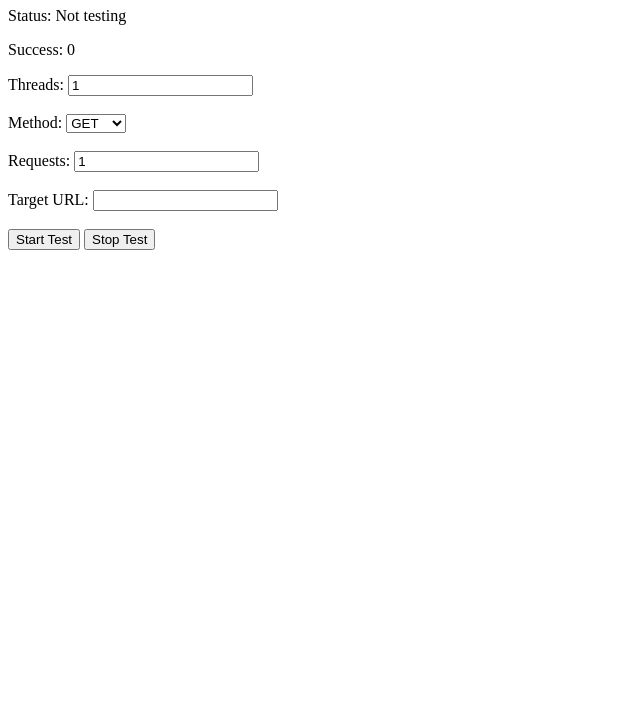
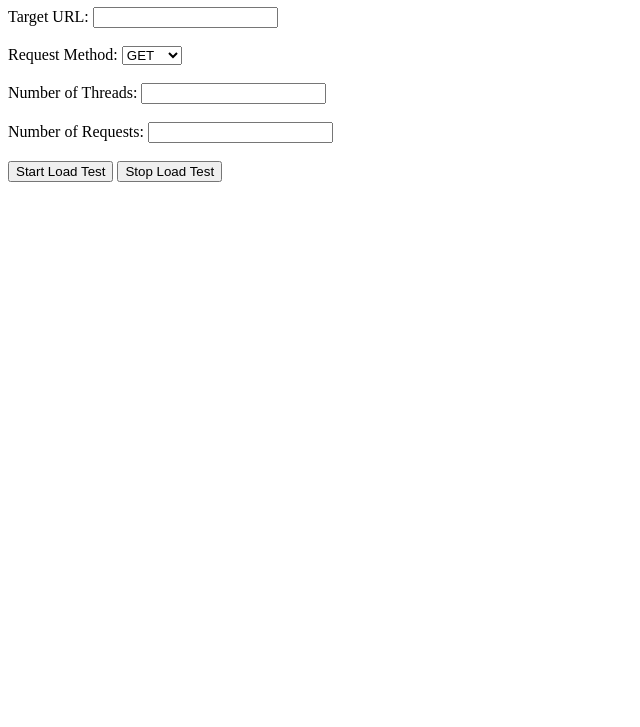
Before and after one commit to dahisea/Speed_test_Web, a plain HTML site: page index.html in a window 1280 px wide. Shown: the part 73-800 px from the top of the page, without its empty margins (0-640 px from the left). Drawn offline with Linux system fonts and the light colour scheme; no server answers.

Commit message:
Update index.html

```diff
--- a/index.html
+++ b/index.html
@@ -1,78 +1,68 @@
+<!-- Web.html -->
+
 <!DOCTYPE html>
 <html lang="en">
 <head>
   <meta charset="UTF-8">
   <meta name="viewport" content="width=device-width, initial-scale=1.0">
-<title>Load Testing Dashboard</title>
+  <title>Load Test Panel</title>
 </head>
 <body>
-<h1>Load Testing Dashboard</h1>
-<p>Status: <span id="status">Not testing</span></p>
-<p>Success: <span id="success">0</span></p>
-<form id="controlForm">
-<label for="threads">Threads:</label>
-<input type="number" id="threads" name="threads" min="1" value="1"><br><br>
-<label for="method">Method:</label>
+  <h1>Load Test Panel</h1>
+  <form id="loadTestForm">
+    <label for="targetUrl">Target URL:</label>
+    <input type="text" id="targetUrl" name="targetUrl"><br><br>
+
+    <label for="method">Request Method:</label>
     <select id="method" name="method">
       <option value="GET">GET</option>
       <option value="POST">POST</option>
       <option value="HEAD">HEAD</option>
     </select><br><br>
-<label for="requests">Requests:</label>
-<input type="number" id="requests" name="requests" min="1" value="1"><br><br>
-<label for="target">Target URL:</label>
-<input type="text" id="target" name="target" required><br><br>
-<button type="button" onclick="startTest()">Start Test</button>
-<button type="button" onclick="stopTest()">Stop Test</button>
+
+    <label for="numThreads">Number of Threads:</label>
+    <input type="number" id="numThreads" name="numThreads" min="1"><br><br>
+
+    <label for="numRequests">Number of Requests:</label>
+    <input type="number" id="numRequests" name="numRequests" min="1"><br><br>
+
+    <button type="button" onclick="startLoadTest()">Start Load Test</button>
+    <button type="button" onclick="stopLoadTest()">Stop Load Test</button>
   </form>
+
+  <div id="result"></div>
+
   <script>
-async function startTest() {
-  const threads = parseInt(document.getElementById('threads').value);
-  const method = document.getElementById('method').value;
-  const requests = parseInt(document.getElementById('requests').value);
-  const target = document.getElementById('target').value;
-  const response = await fetch('https://booter.loli.in.eu.org/work', {
+    async function startLoadTest() {
+      const targetUrl = document.getElementById('targetUrl').value
+      const method = document.getElementById('method').value
+      const numThreads = document.getElementById('numThreads').value
+      const numRequests = document.getElementById('numRequests').value
+
+      const response = await fetch('/work', {
         method: 'POST',
-    headers: {
-      'Content-Type': 'application/json'
-    },
         body: JSON.stringify({
           action: 'start',
-      threads,
+          targetUrl,
           method,
-      requests,
-      target
+          numThreads,
+          numRequests
         })
-  });
-  const data = await response.text();
-  document.getElementById('status').innerText = data;
+      })
+
+      const result = await response.text()
+      document.getElementById('result').innerText = result
     }
 
-async function stopTest() {
-  const response = await fetch('https://booter.loli.in.eu.org/work', {
+    async function stopLoadTest() {
+      const response = await fetch('/work', {
         method: 'POST',
-    headers: {
-      'Content-Type': 'application/json'
-    },
-    body: JSON.stringify({
-      action: 'stop'
+        body: JSON.stringify({ action: 'stop' })
       })
-  });
-  const data = await response.text();
-  document.getElementById('status').innerText = data;
+
+      const result = await response.text()
+      document.getElementById('result').innerText = result
     }
-
-setInterval(async function() {
-  const response = await fetch('https://booter.loli.in.eu.org/work');
-  const data = await response.json();
-  let successCount = 0;
-  for (const result of data) {
-    if (result.success) {
-      successCount++;
-    }
-  }
-  document.getElementById('success').innerText = successCount;
-}, 1000);
   </script>
 </body>
 </html>
```
Lines whose indentation alone changed are shown as unchanged.
